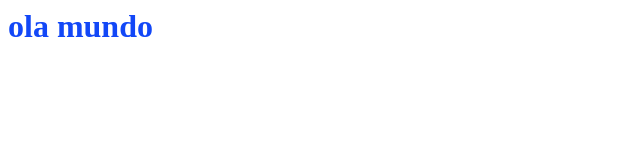
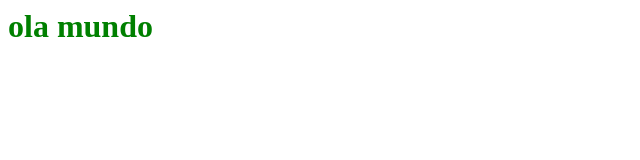
Before and after one commit to felipecabrera1/github-teste, a plain HTML site: page index.html in a window 1280 px wide. Shown: the whole page, without its empty margins (0-640 px from the left). Drawn offline with Linux system fonts and the light colour scheme.

Commit message:
troquei pra verde

```diff
--- a/style.css
+++ b/style.css
@@ -1,3 +1,3 @@
 h1 {
-    color: rgb(18, 71, 247);
+    color: green;
 }
```
